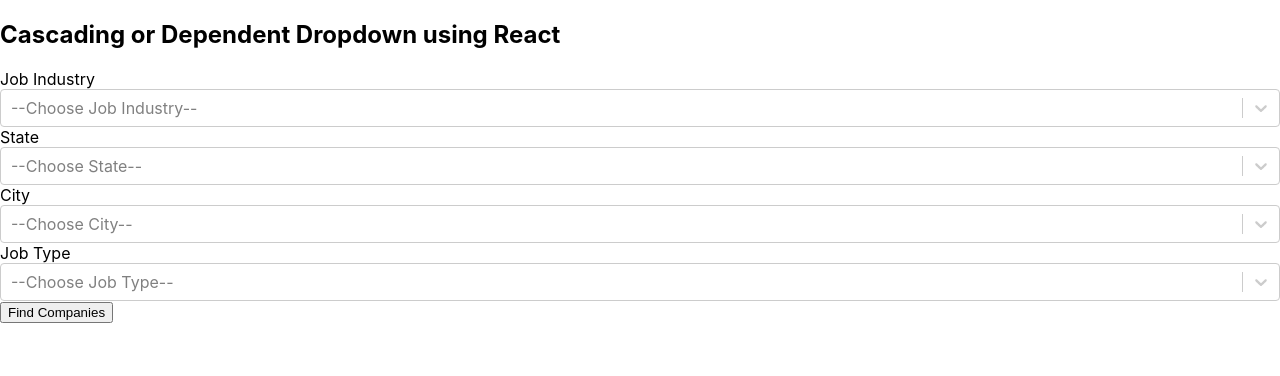
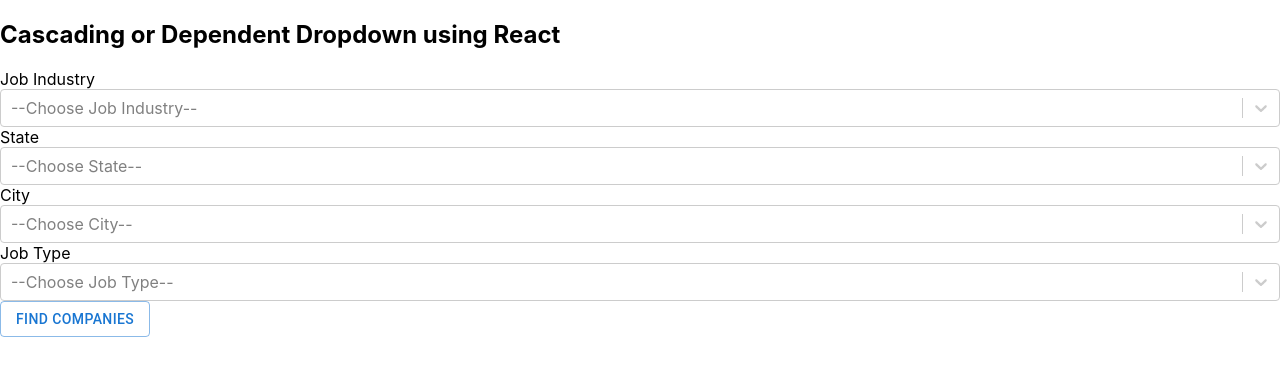
Before and after one commit to KareemAlsayed1/friendly-company-FE, a React (Create React App) app: page / in a window 1280 px wide. Shown: the top 376 px of the page. Built offline with nearby package versions, Linux system fonts and the light colour scheme.

Commit message:
Change UI for Button

```diff
--- a/src/components/filters.js
+++ b/src/components/filters.js
@@ -1,6 +1,7 @@
 import React, { useState } from "react";
 import Select from "react-select";
 import { useForm } from "react-hook-form";
+import Button from '@mui/material/Button';
 
 import { DATA_FOR_FILTERS } from "./constant";
 
@@ -97,7 +98,7 @@
             options={generateOptions(jobTypesList)}
           />
         </div>
-        <button type="submit">Find Companies</button>
+        <Button variant="outlined" type="submit">Find Companies</Button>
       </form>
     </div>
   );
```
